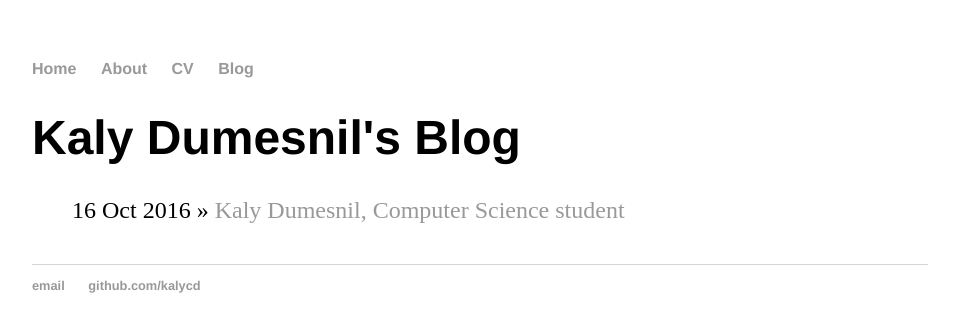
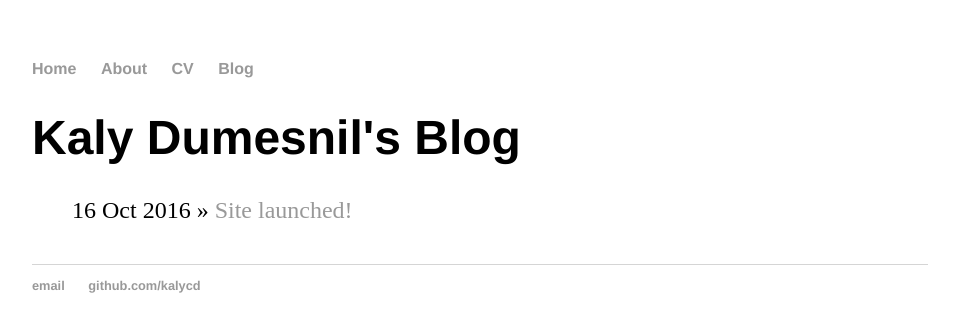
Before and after one commit to kalycd/kalycd.github.io, a Jekyll site: the page built from blog/index.html, in a window 1280 px wide. Shown: the top 332 px of the page, without its empty margins (160-1119 px from the left). Built offline with Jekyll 4.4.1, drawn with Linux system fonts in a browser that asks for light colours.

Commit message:
Update 2016-10-16-kaly-dumesnil-site-launched.md

```diff
--- a/_posts/2016-10-16-kaly-dumesnil-site-launched.md
+++ b/_posts/2016-10-16-kaly-dumesnil-site-launched.md
@@ -1,6 +1,6 @@
 ---
 layout: post
-title: "Kaly Dumesnil, Computer Science student"
+title: "Site launched!"
 date: 2016-10-16
 ---
 
```
